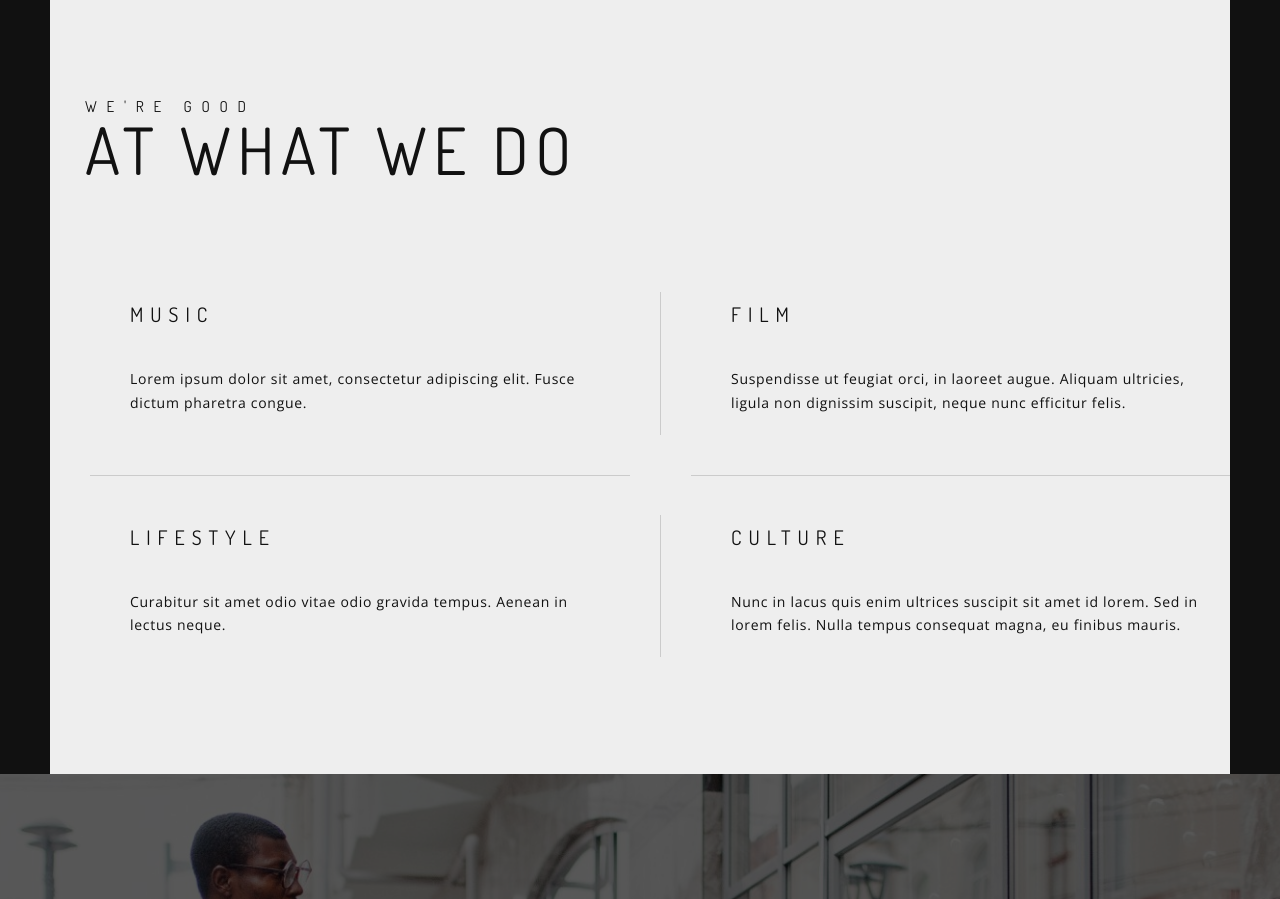
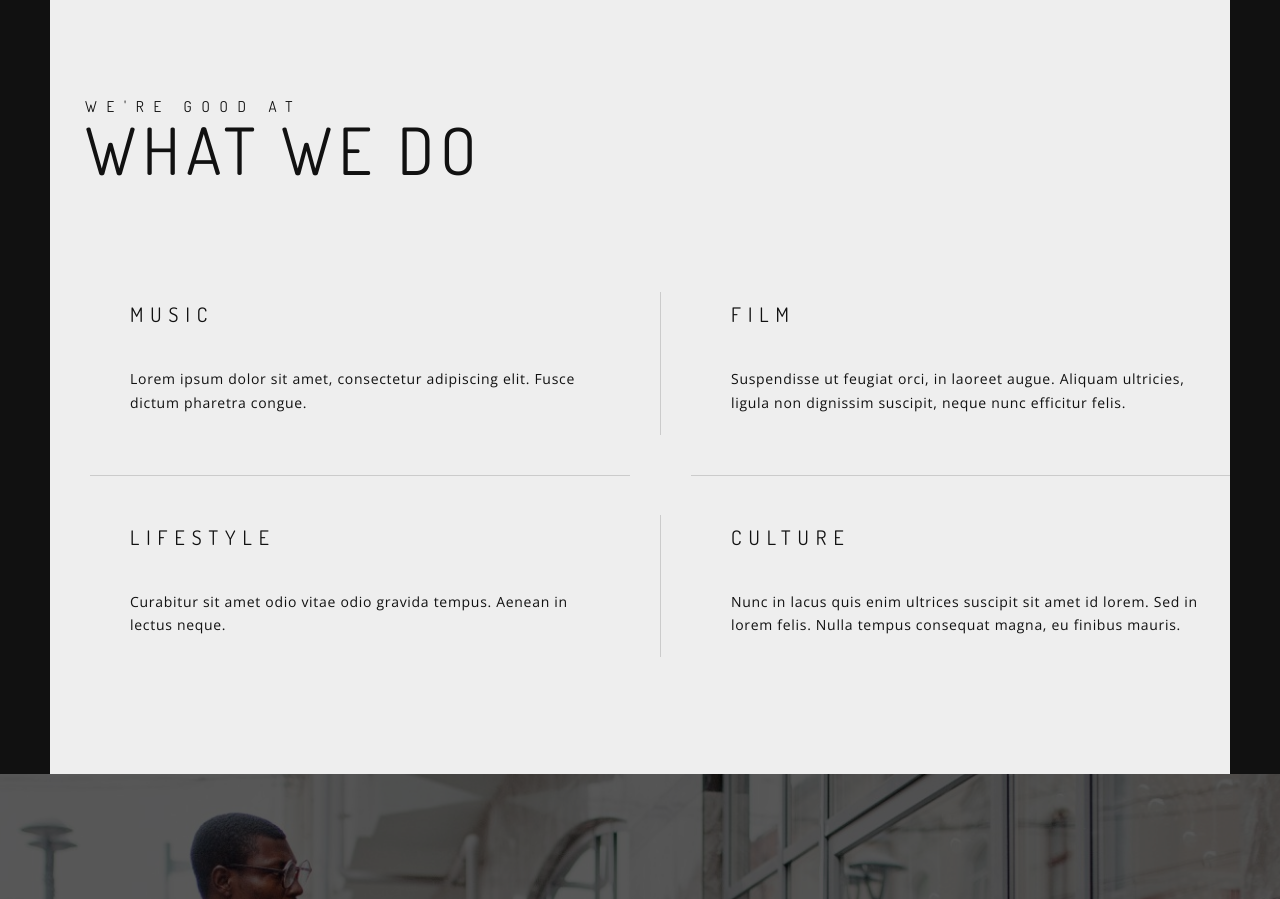
Before and after one commit to ssaras/ssaras.github.io, a website: page index.html in a window 1280 px wide. Shown: the part 6719-7618 px from the top of the page. Drawn offline with nearby package versions, Linux system fonts and the light colour scheme.

Commit message:
What We Do title updated

```diff
--- a/index.html
+++ b/index.html
@@ -634,10 +634,10 @@
                         <div class="row">
                             <div class="col-md-6">
                                 <h5 class="dosis">
-                                    We're Good
+                                    We're Good At
                                 </h5>
                                 <h2 class="section-title section-dosis">
-                                    At What We Do
+                                    What We Do
                                 </h2>
                             </div>
                             <div class="col-md-6">
```
